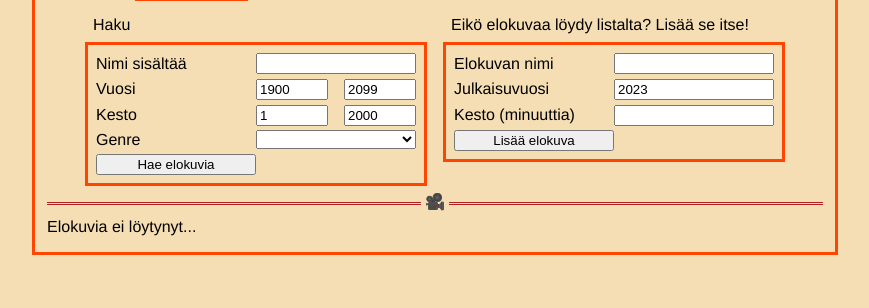
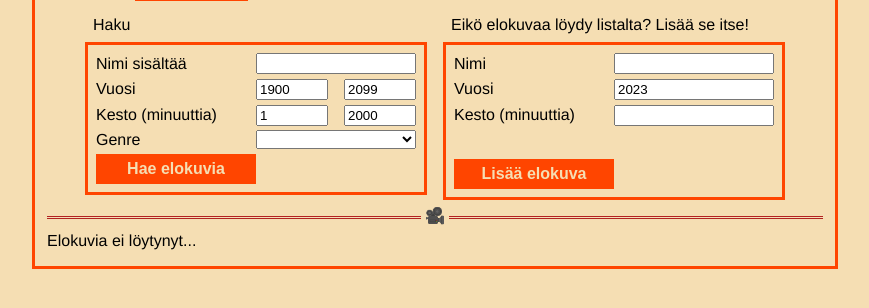
Before and after one commit to jussitus/leffat, a Flask app: template templates/movies.html in a window 1280 px wide. Shown: the part 221-529 px from the top of the page, without its empty margins (205-1074 px from the left). Run offline with Flask 3, Linux system fonts and the light colour scheme; the template is opened without the code that fills it, so the values that code supplies are empty; the visitor is signed in with stand-in values (Sample User, id 1).

Commit message:
Fix minor style issues

```diff
--- a/movies.py
+++ b/movies.py
@@ -148,7 +148,7 @@ def remove_movie(movie_id):
 
 def add_genre(genre_name):
     try:
-        sql = text("INSERT INTO genres (genre_name) VALUES (:genre_name)")
+        sql = text("INSERT INTO genres (genre_name) VALUES (INITCAP(:genre_name))")
         db.session.execute(sql, {"genre_name": genre_name})
         db.session.commit()
         return True
--- a/routes.py
+++ b/routes.py
@@ -190,10 +190,8 @@ def add_genre():
     genre_name = request.form["genre_name"]
     if session["is_admin"] and m.add_genre(genre_name):
         return redirect("/admin")
-    return render_template(
-        "error.html",
-        error="VIRHE: Genren lisääminen ei onnistunut! Tänne ei pitäisi päästä normaalisti.",
-    )
+    flash("Genren lisääminen ei onnistunut. Se on mahdollisesti jo lisätty aiemmin!")
+    return redirect("/admin")
 
 
 @app.route("/add_movie_to_genre", methods=["POST"])
--- a/static/main.css
+++ b/static/main.css
@@ -38,7 +38,8 @@ nav a {
     padding: .5em;
 }
 
-nav a:focus, .active {
+nav a:focus,
+.active {
     background: orangered;
     color: wheat
 }
@@ -80,7 +81,7 @@ nav a:hover {
     overflow: visible;
     text-align: center;
     height: 5px;
-  }
+}
 
 .content hr:after {
     background: wheat;
@@ -88,7 +89,7 @@ nav a:hover {
     padding: 0 4px;
     position: relative;
     top: -13px;
-  }
+}
 
 .content form {
     display: grid;
@@ -105,7 +106,7 @@ nav a:hover {
 .content form.review {
     display: grid;
     max-width: 40em;
-    grid-template-columns: 5em 30em;
+    grid-template-columns: 10em 30em;
     grid-row-gap: .3em;
     padding: 5px;
     text-align: left;
@@ -158,6 +159,7 @@ nav a:hover {
     margin: .5em;
     padding: .5em;
 }
+
 .content div.movie_search form {
     border: solid orangered;
     margin: .5em;
@@ -165,7 +167,34 @@ nav a:hover {
     max-width: 30em;
 }
 
+.content div.movie_search form span {
+    padding: 0;
+    height: .5em;
+}
+
 nav ul.flashes {
     color: red;
     font-weight: bold;
 }
+
+
+input[type=submit] {
+    border: 0;
+    line-height: 1.75;
+    font-size: 1em;
+    font-weight: bold;
+    text-align: center;
+    color: wheat;
+    background-color: orangered;
+}
+
+input[type=submit]:hover {
+    background-color: rgb(189, 50, 0);
+}
+
+
+input[type=submit]:active {
+    box-shadow:
+        inset -2px -2px 3px rgba(255, 255, 255, 0.6),
+        inset 2px 2px 3px rgba(0, 0, 0, 0.6);
+}
--- a/templates/movies.html
+++ b/templates/movies.html
@@ -15,7 +15,7 @@
                 <input type="number" id="year_max_q" name="max_year" min="1900" max="2099" value="2099" step="1"
                     required>
             </div>
-            <label>Kesto</label>
+            <label>Kesto (minuuttia)</label>
             <div class="range">
                 <input type="number" id="runtime_min_q" name="min_runtime" min="1" max="2099" value="1" step="1"
                     required>
@@ -38,12 +38,13 @@
         <span>Eikö elokuvaa löydy listalta? Lisää se itse!</span>
         <form action="/movies" method="POST" autocomplete="off">
             <input type="hidden" name="csrf_token" value="{{ session.csrf_token }}">
-            <label for="movie_name">Elokuvan nimi</label>
+            <label for="movie_name">Nimi</label>
             <input type="text" id="movie_name" name="movie_name" minlength=1 maxlength=200 required>
-            <label for="movie_name">Julkaisuvuosi</label>
+            <label for="movie_name">Vuosi</label>
             <input type="number" id="movie_year" name="movie_year" min="1900" max="2099" value="2023" step="1" required>
             <label for="movie_runtime">Kesto (minuuttia)</label>
             <input type="number" id="movie_runtime " name="movie_runtime" min="1" max="2000" required>
+            <span></span><span></span>
             <input type="submit" value="Lisää elokuva">
         </form>
     </div>
--- a/templates/user.html
+++ b/templates/user.html
@@ -6,8 +6,8 @@
 <form action="/remove_user" method="POST">
     <input type="hidden" name="csrf_token" value="{{ session.csrf_token }}">
     <input type="hidden" name="user_id" value="{{user.user_id}}">
-    <label>YLLÄPITÄJÄN TOIMINTO</label>
-    <input type="submit" value="POISTA KÄYTTÄJÄ">
+    <label>Ylläpitäjän toiminto</label>
+    <input type="submit" value="Poista käyttäjä">
 </form>
 {% endif %}
 {% if (reviews|length) > 0 %}
--- a/users.py
+++ b/users.py
@@ -6,7 +6,7 @@ from db import db
 
 
 def get_user(user_id):
-    sql = text("SELECT user_id, user_username FROM users WHERE user_id=:user_id")
+    sql = text("SELECT user_id, user_username, user_isadmin FROM users WHERE user_id=:user_id")
     result = db.session.execute(sql, {"user_id": user_id})
     return result.fetchone()
 
```
Also changed, not shown: schema.sql (+4 -9 lines), templates/movie.html (+5 -5 lines).
